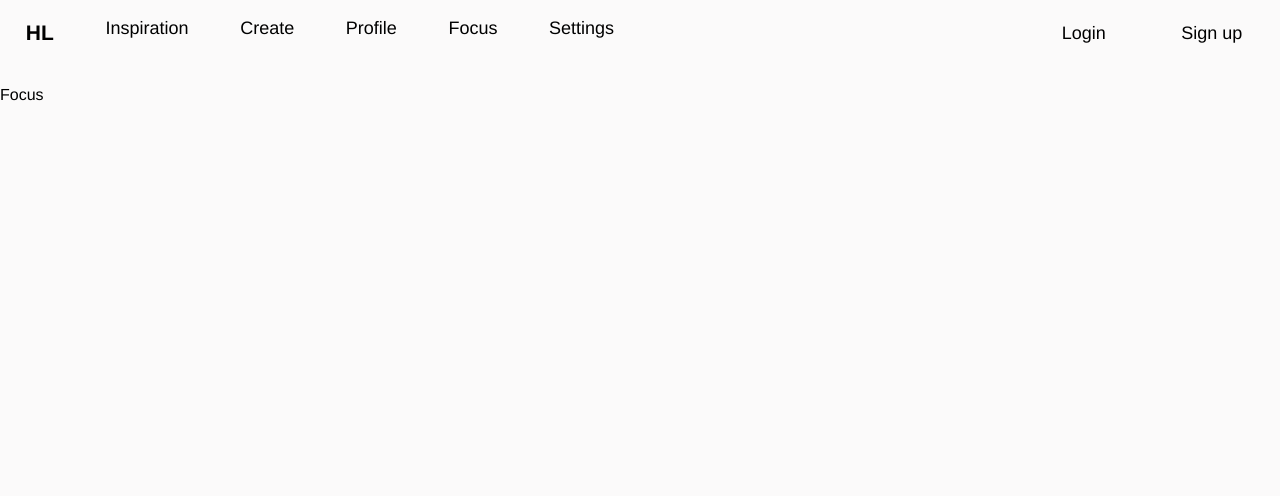
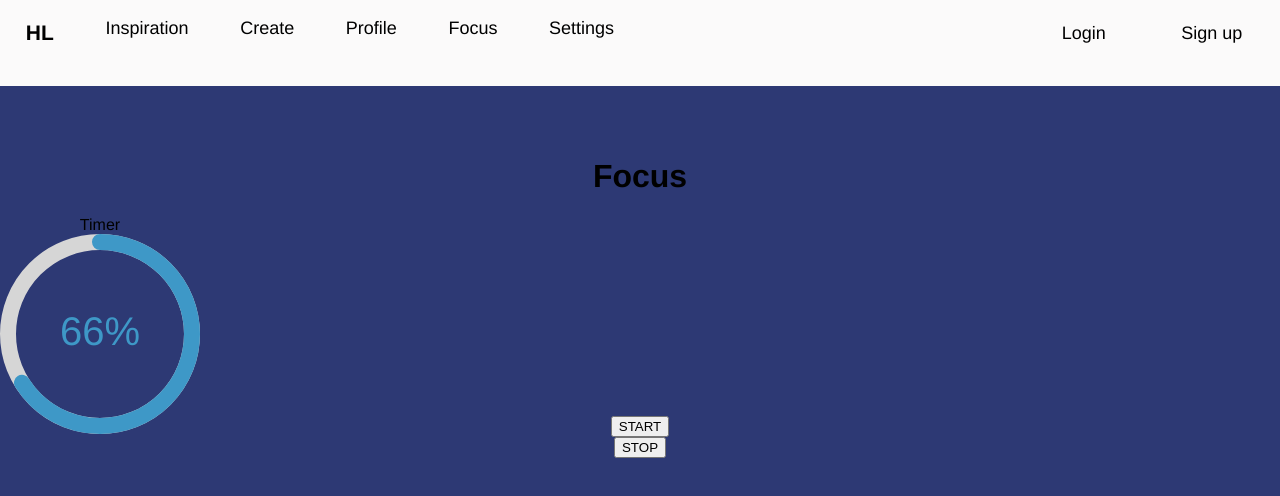
Before and after one commit to ylopez25/hobby_lobby, a React (Create React App) app: page /focus in a window 1280 px wide. Shown: the top 496 px of the page. Built offline with nearby package versions, Linux system fonts and the light colour scheme.

Commit message:
added timer component

```diff
--- a/package.json
+++ b/package.json
@@ -10,6 +10,7 @@
     "@testing-library/react": "^13.4.0",
     "@testing-library/user-event": "^13.5.0",
     "react": "^18.2.0",
+    "react-circular-progressbar": "^2.1.0",
     "react-dom": "^18.2.0",
     "react-router-dom": "^6.16.0",
     "react-scripts": "5.0.1",
--- a/src/Pages/Focus.js
+++ b/src/Pages/Focus.js
@@ -1,7 +1,20 @@
-import React from 'react'
+import React from "react";
+import "../components/Focus.css";
+import Timer from "../components/Timer.js";
 
 export default function Focus() {
   return (
-    <div>Focus</div>
-  )
+    <div className="pomodoro">
+      <div>
+        <h1>Focus</h1>
+        <Timer />
+      </div>
+      <div>
+        <button>START</button>
+      </div>
+      <div>
+        <button>STOP</button>
+      </div>
+    </div>
+  );
 }
--- /dev/null
+++ b/src/components/Focus.css
@@ -0,0 +1,8 @@
+.pomodoro {
+    background-color: rgb(45, 57, 116);
+    height: 100vh;
+    padding-top: 50px;
+    /* max-width: 360px; */
+    margin:0 auto;
+    text-align: center;
+}
--- /dev/null
+++ b/src/components/Timer.js
@@ -0,0 +1,13 @@
+import React from "react";
+import { CircularProgressbar } from "react-circular-progressbar";
+import "react-circular-progressbar/dist/styles.css";
+
+export default function Timer() {
+  const percentage = 66;
+  return (
+    <div style={{ width: 200, height: 200 }}>
+      Timer
+      <CircularProgressbar value={percentage} text={`${percentage}%`} />
+    </div>
+  );
+}
```
Also changed, not shown: 1 other file (tests, documents, lock files or other folders).
